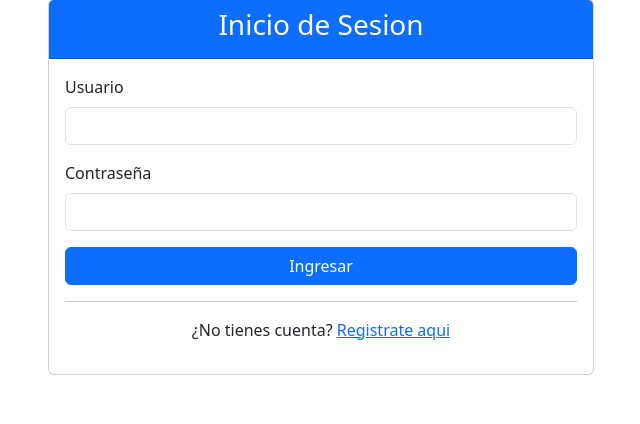
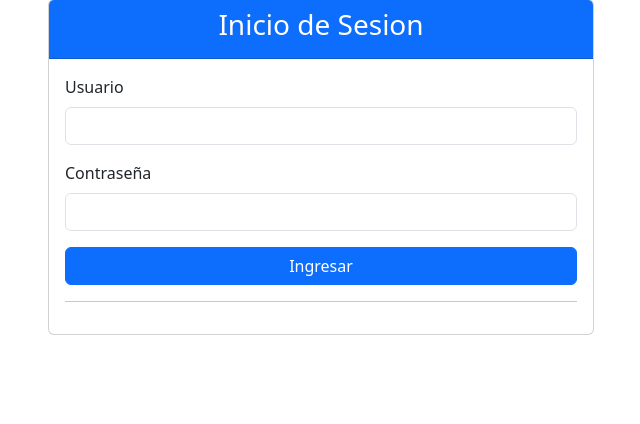
Before and after one commit to devdanielgtech-art/__sistema_de_getion_de_clinica_medica__entrega_participacion_12_5_26_con_sqlalchemy, a Flask app: page /auth/login in a window 1280 px wide. Shown: the part 105-529 px from the top of the page, without its empty margins (319-959 px from the left). Run offline with Flask 3, Linux system fonts and the light colour scheme.

Commit message:
commit ultimo

```diff
--- a/templates/auth/login.html
+++ b/templates/auth/login.html
@@ -22,7 +22,7 @@
           <button type="submit" class="btn btn-primary w-100">Ingresar</button>
         </form>
         <hr>
-        <p class="text-center">¿No tienes cuenta? <a href="{{ url_for('auth.register') }}">Registrate aqui</a></p>
+        <!-- <p class="text-center">¿No tienes cuenta? <a href="{{ url_for('auth.register') }}">Registrate aqui</a></p> -->
       </div>
     </div>
   </div>
```
Also changed, not shown: instance/clinica_medica.db, templates/auth/register.html (renamed from templates/auth/egister.html).
